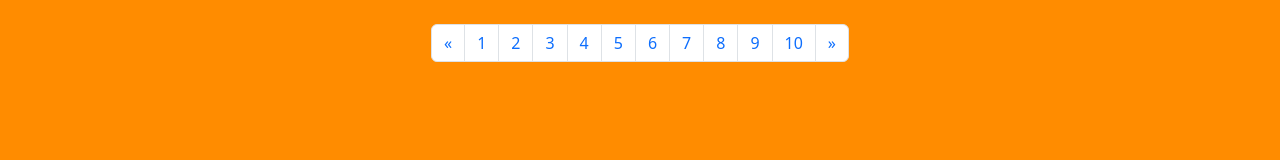
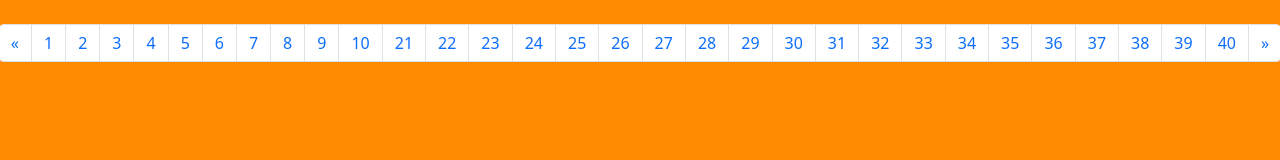
Before and after one commit to IKokiri/shop-site, a plain HTML site: page index.html in a window 1280 px wide. Drawn offline with nearby package versions, Linux system fonts and the light colour scheme; no server answers.

Commit message:
feat: add more pagination

```diff
--- a/index.html
+++ b/index.html
@@ -36,7 +36,26 @@
 <li class="page-item"><a class="page-link" onclick="getProducts(8)" href="javascript:void(0)">8</a></li>
 <li class="page-item"><a class="page-link" onclick="getProducts(9)" href="javascript:void(0)">9</a></li>
 <li class="page-item"><a class="page-link" onclick="getProducts(10)" href="javascript:void(0)">10</a></li>
-
+<li class="page-item"><a class="page-link" onclick="getProducts(21)" href="javascript:void(0)">21</a></li>
+<li class="page-item"><a class="page-link" onclick="getProducts(22)" href="javascript:void(0)">22</a></li>
+<li class="page-item"><a class="page-link" onclick="getProducts(23)" href="javascript:void(0)">23</a></li>
+<li class="page-item"><a class="page-link" onclick="getProducts(24)" href="javascript:void(0)">24</a></li>
+<li class="page-item"><a class="page-link" onclick="getProducts(25)" href="javascript:void(0)">25</a></li>
+<li class="page-item"><a class="page-link" onclick="getProducts(26)" href="javascript:void(0)">26</a></li>
+<li class="page-item"><a class="page-link" onclick="getProducts(27)" href="javascript:void(0)">27</a></li>
+<li class="page-item"><a class="page-link" onclick="getProducts(28)" href="javascript:void(0)">28</a></li>
+<li class="page-item"><a class="page-link" onclick="getProducts(29)" href="javascript:void(0)">29</a></li>
+<li class="page-item"><a class="page-link" onclick="getProducts(30)" href="javascript:void(0)">30</a></li>
+<li class="page-item"><a class="page-link" onclick="getProducts(31)" href="javascript:void(0)">31</a></li>
+<li class="page-item"><a class="page-link" onclick="getProducts(32)" href="javascript:void(0)">32</a></li>
+<li class="page-item"><a class="page-link" onclick="getProducts(33)" href="javascript:void(0)">33</a></li>
+<li class="page-item"><a class="page-link" onclick="getProducts(34)" href="javascript:void(0)">34</a></li>
+<li class="page-item"><a class="page-link" onclick="getProducts(35)" href="javascript:void(0)">35</a></li>
+<li class="page-item"><a class="page-link" onclick="getProducts(36)" href="javascript:void(0)">36</a></li>
+<li class="page-item"><a class="page-link" onclick="getProducts(37)" href="javascript:void(0)">37</a></li>
+<li class="page-item"><a class="page-link" onclick="getProducts(38)" href="javascript:void(0)">38</a></li>
+<li class="page-item"><a class="page-link" onclick="getProducts(39)" href="javascript:void(0)">39</a></li>
+<li class="page-item"><a class="page-link" onclick="getProducts(40)" href="javascript:void(0)">40</a></li>
         <li class="page-item">
           <a class="page-link" href="#" aria-label="Next">
             <span aria-hidden="true">&raquo;</span>
```
Lines whose indentation alone changed are shown as unchanged.
